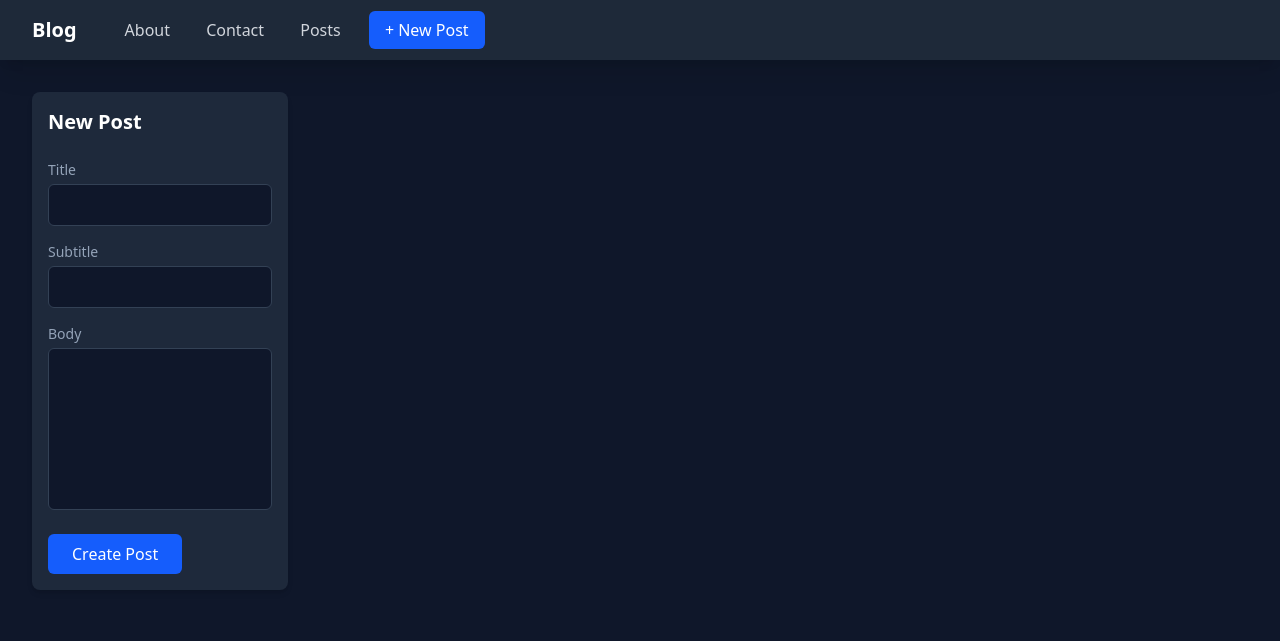
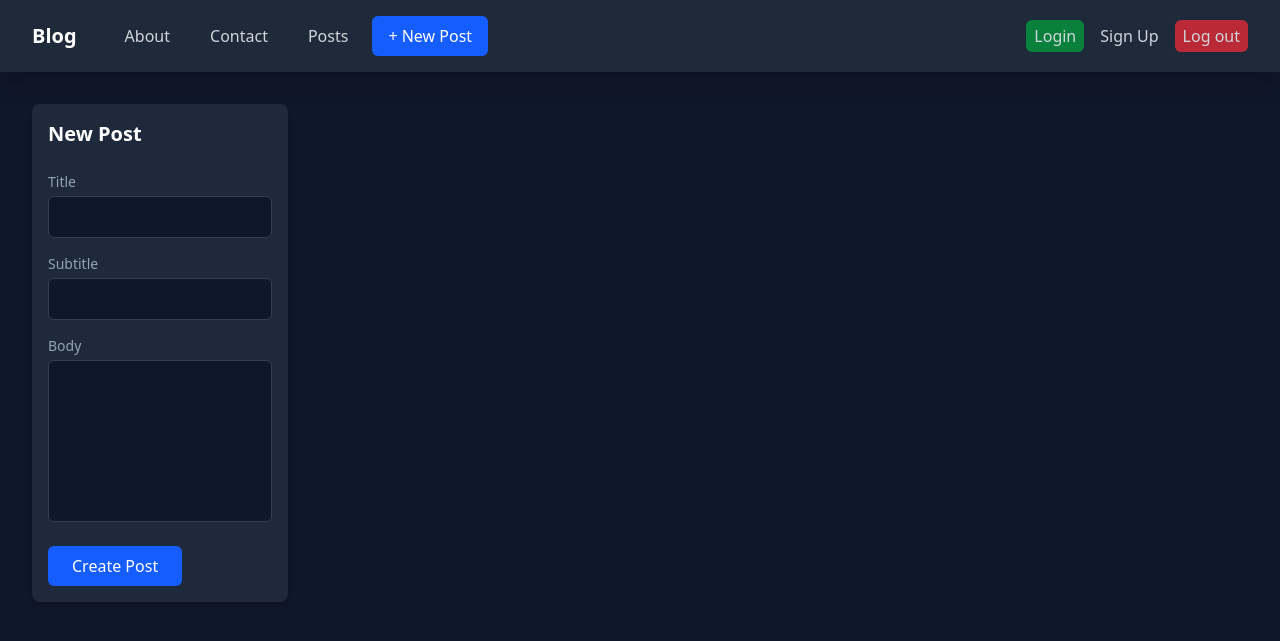
Before and after one commit to TrishonParrilla/Blog, a Django app: page /posts/new/ in a window 1280 px wide. Shown: the top 641 px of the page. Run offline with Django 5.2, Linux system fonts and the light colour scheme; some libraries are stand-ins or nearby versions.

Commit message:
Implemented user auth views and templates for signup, login, and logout

```diff
--- /dev/null
+++ b/accounts/urls.py
@@ -0,0 +1,7 @@
+from django.urls import path
+from .views import SignUpView
+
+
+urlpatterns = [
+    path("signup/", SignUpView.as_view(), name="signup"),
+]
--- a/config/settings.py
+++ b/config/settings.py
@@ -41,6 +41,7 @@ INSTALLED_APPS = [
     'posts',
     'tailwind',
     'theme',
+    'accounts',
 ]
 
 TAILWIND_APP_NAME = 'theme'
@@ -130,3 +131,6 @@ STATICFILES_DIRS = [str(BASE_DIR.joinpath("static"))]
 
 
 DEFAULT_AUTO_FIELD = 'django.db.models.BigAutoField'
+
+LOGIN_REDIRECT_URL = 'home'
+LOGOUT_REDIRECT_URL ='home'
--- a/config/urls.py
+++ b/config/urls.py
@@ -21,4 +21,6 @@ urlpatterns = [
     path('admin/', admin.site.urls),
     path("", include("pages.urls")),
     path("posts/", include("posts.urls")),
+    path("accounts/", include("accounts.urls")),
+    path("accounts/", include("django.contrib.auth.urls")),
 ]
--- a/templates/navbar.html
+++ b/templates/navbar.html
@@ -1,11 +1,18 @@
 {% block navbar %}
-<nav class="bg-gray-800 text-gray-300 px-8 py-4 gap-2 flex items-center  shadow-xl">
+<nav class="bg-gray-800 text-gray-300 px-8 py-4 flex items-center gap-2 shadow-xl">
   <a class="font-bold text-white text-xl mr-6 hover:text-blue-400 transition duration-200" href="{% url 'home' %}">Blog</a>
-  <div>
-    <a class="px-4 py-2 rounded-md text-md font-medium hover:bg-gray-700 hover:text-white transition duration-200" href="{% url 'about' %}">About</a>
-    <a class="px-4 py-2 rounded-md text-md font-medium hover:bg-gray-700 hover:text-white transition duration-200" href="{% url 'contact' %}">Contact</a>
-    <a class="px-4 py-2 rounded-md text-md font-medium hover:bg-gray-700 hover:text-white transition duration-200" href="{% url 'post_list' %}">Posts</a>
-    <a class="px-4 mx-2 py-2 rounded-md text-md font-medium bg-blue-600 text-white hover:bg-blue-500 transition duration-200" href="{% url 'post_new' %}">+ New Post</a>
+  <a class="px-4 py-2 rounded-md text-md font-medium hover:bg-gray-700 hover:text-white transition duration-200" href="{% url 'about' %}">About</a>
+  <a class="px-4 py-2 rounded-md text-md font-medium hover:bg-gray-700 hover:text-white transition duration-200" href="{% url 'contact' %}">Contact</a>
+  <a class="px-4 py-2 rounded-md text-md font-medium hover:bg-gray-700 hover:text-white transition duration-200" href="{% url 'post_list' %}">Posts</a>
+  <a class="px-4 py-2 rounded-md text-md font-medium bg-blue-600 text-white hover:bg-blue-500 transition duration-200" href="{% url 'post_new' %}">+ New Post</a>
+  <div class="ml-auto flex items-center gap-2">
+    <a class="px-2 py-1 rounded-md bg-green-600/70 text-md font-medium hover:bg-green-500/90 hover:text-white transition duration-200" href="{% url 'login' %}">Login</a>
+    <a class="px-2 py-1 rounded-md text-md font-medium hover:bg-gray-700 hover:text-white transition duration-200" href="{% url 'signup' %}">Sign Up</a>
+    <form action="{% url 'logout' %}" method="post">
+      {% csrf_token %}
+      <input type="submit" value="Log out" class="px-2 py-1 rounded-md bg-red-500/70 text-md font-medium hover:bg-red-500/90 hover:text-white transition duration-200 cursor-pointer">
+    </form>
+
   </div>
 </nav>
 {% endblock %}
--- a/theme/static/css/dist/styles.css
+++ b/theme/static/css/dist/styles.css
@@ -8,8 +8,13 @@
     --font-serif: ui-serif, Georgia, Cambria, 'Times New Roman', Times, serif;
     --font-mono: ui-monospace, SFMono-Regular, Menlo, Monaco, Consolas, 'Liberation Mono', 'Courier New',
     monospace;
+    --color-red-400: oklch(70.4% 0.191 22.216);
+    --color-red-500: oklch(63.7% 0.237 25.331);
+    --color-red-600: oklch(57.7% 0.245 27.325);
     --color-red-900: oklch(39.6% 0.141 25.723);
     --color-amber-300: oklch(87.9% 0.169 91.605);
+    --color-green-500: oklch(72.3% 0.219 149.579);
+    --color-green-600: oklch(62.7% 0.194 149.214);
     --color-green-900: oklch(39.3% 0.095 152.535);
     --color-teal-200: oklch(91% 0.096 180.426);
     --color-blue-400: oklch(70.7% 0.165 254.624);
@@ -250,8 +255,14 @@
   .mb-4 {
     margin-bottom: calc(var(--spacing) * 4);
   }
+  .ml-1 {
+    margin-left: calc(var(--spacing) * 1);
+  }
   .ml-8 {
     margin-left: calc(var(--spacing) * 8);
+  }
+  .ml-auto {
+    margin-left: auto;
   }
   .block {
     display: block;
@@ -259,17 +270,26 @@
   .flex {
     display: flex;
   }
+  .table {
+    display: table;
+  }
   .h-40 {
     height: calc(var(--spacing) * 40);
   }
   .h-screen {
     height: 100vh;
   }
+  .w-1 {
+    width: calc(var(--spacing) * 1);
+  }
   .w-1\/3 {
     width: calc(1/3 * 100%);
   }
   .w-1\/5 {
     width: calc(1/5 * 100%);
+  }
+  .w-5 {
+    width: calc(var(--spacing) * 5);
   }
   .w-5\/6 {
     width: calc(5/6 * 100%);
@@ -279,6 +299,18 @@
   }
   .w-full {
     width: 100%;
+  }
+  .border-collapse {
+    border-collapse: collapse;
+  }
+  .transform {
+    transform: var(--tw-rotate-x,) var(--tw-rotate-y,) var(--tw-rotate-z,) var(--tw-skew-x,) var(--tw-skew-y,);
+  }
+  .cursor-pointer {
+    cursor: pointer;
+  }
+  .resize {
+    resize: both;
   }
   .resize-none {
     resize: none;
@@ -347,6 +379,54 @@
   .bg-gray-800 {
     background-color: var(--color-gray-800);
   }
+  .bg-green-600 {
+    background-color: var(--color-green-600);
+  }
+  .bg-green-600\/50 {
+    background-color: color-mix(in srgb, oklch(62.7% 0.194 149.214) 50%, transparent);
+    @supports (color: color-mix(in lab, red, red)) {
+      background-color: color-mix(in oklab, var(--color-green-600) 50%, transparent);
+    }
+  }
+  .bg-green-600\/60 {
+    background-color: color-mix(in srgb, oklch(62.7% 0.194 149.214) 60%, transparent);
+    @supports (color: color-mix(in lab, red, red)) {
+      background-color: color-mix(in oklab, var(--color-green-600) 60%, transparent);
+    }
+  }
+  .bg-green-600\/70 {
+    background-color: color-mix(in srgb, oklch(62.7% 0.194 149.214) 70%, transparent);
+    @supports (color: color-mix(in lab, red, red)) {
+      background-color: color-mix(in oklab, var(--color-green-600) 70%, transparent);
+    }
+  }
+  .bg-red-400 {
+    background-color: var(--color-red-400);
+  }
+  .bg-red-500 {
+    background-color: var(--color-red-500);
+  }
+  .bg-red-500\/25 {
+    background-color: color-mix(in srgb, oklch(63.7% 0.237 25.331) 25%, transparent);
+    @supports (color: color-mix(in lab, red, red)) {
+      background-color: color-mix(in oklab, var(--color-red-500) 25%, transparent);
+    }
+  }
+  .bg-red-500\/50 {
+    background-color: color-mix(in srgb, oklch(63.7% 0.237 25.331) 50%, transparent);
+    @supports (color: color-mix(in lab, red, red)) {
+      background-color: color-mix(in oklab, var(--color-red-500) 50%, transparent);
+    }
+  }
+  .bg-red-500\/70 {
+    background-color: color-mix(in srgb, oklch(63.7% 0.237 25.331) 70%, transparent);
+    @supports (color: color-mix(in lab, red, red)) {
+      background-color: color-mix(in oklab, var(--color-red-500) 70%, transparent);
+    }
+  }
+  .bg-red-600 {
+    background-color: var(--color-red-600);
+  }
   .object-cover {
     object-fit: cover;
   }
@@ -359,6 +439,12 @@
   .p-6 {
     padding: calc(var(--spacing) * 6);
   }
+  .px-2 {
+    padding-inline: calc(var(--spacing) * 2);
+  }
+  .px-3 {
+    padding-inline: calc(var(--spacing) * 3);
+  }
   .px-4 {
     padding-inline: calc(var(--spacing) * 4);
   }
@@ -370,6 +456,9 @@
   }
   .px-8 {
     padding-inline: calc(var(--spacing) * 8);
+  }
+  .py-1 {
+    padding-block: calc(var(--spacing) * 1);
   }
   .py-2 {
     padding-block: calc(var(--spacing) * 2);
@@ -436,6 +525,9 @@
   .text-white {
     color: var(--color-white);
   }
+  .underline {
+    text-decoration-line: underline;
+  }
   .shadow-md {
     --tw-shadow: 0 4px 6px -1px var(--tw-shadow-color, rgb(0 0 0 / 0.1)), 0 2px 4px -2px var(--tw-shadow-color, rgb(0 0 0 / 0.1));
     box-shadow: var(--tw-inset-shadow), var(--tw-inset-ring-shadow), var(--tw-ring-offset-shadow), var(--tw-ring-shadow), var(--tw-shadow);
@@ -447,6 +539,10 @@
   .shadow-xl {
     --tw-shadow: 0 20px 25px -5px var(--tw-shadow-color, rgb(0 0 0 / 0.1)), 0 8px 10px -6px var(--tw-shadow-color, rgb(0 0 0 / 0.1));
     box-shadow: var(--tw-inset-shadow), var(--tw-inset-ring-shadow), var(--tw-ring-offset-shadow), var(--tw-ring-shadow), var(--tw-shadow);
+  }
+  .outline {
+    outline-style: var(--tw-outline-style);
+    outline-width: 1px;
   }
   .transition {
     transition-property: color, background-color, border-color, outline-color, text-decoration-color, fill, stroke, --tw-gradient-from, --tw-gradient-via, --tw-gradient-to, opacity, box-shadow, transform, translate, scale, rotate, filter, -webkit-backdrop-filter, backdrop-filter, display, content-visibility, overlay, pointer-events;
@@ -499,6 +595,50 @@
       }
     }
   }
+  .hover\:bg-green-500 {
+    &:hover {
+      @media (hover: hover) {
+        background-color: var(--color-green-500);
+      }
+    }
+  }
+  .hover\:bg-green-500\/90 {
+    &:hover {
+      @media (hover: hover) {
+        background-color: color-mix(in srgb, oklch(72.3% 0.219 149.579) 90%, transparent);
+        @supports (color: color-mix(in lab, red, red)) {
+          background-color: color-mix(in oklab, var(--color-green-500) 90%, transparent);
+        }
+      }
+    }
+  }
+  .hover\:bg-red-500 {
+    &:hover {
+      @media (hover: hover) {
+        background-color: var(--color-red-500);
+      }
+    }
+  }
+  .hover\:bg-red-500\/40 {
+    &:hover {
+      @media (hover: hover) {
+        background-color: color-mix(in srgb, oklch(63.7% 0.237 25.331) 40%, transparent);
+        @supports (color: color-mix(in lab, red, red)) {
+          background-color: color-mix(in oklab, var(--color-red-500) 40%, transparent);
+        }
+      }
+    }
+  }
+  .hover\:bg-red-500\/90 {
+    &:hover {
+      @media (hover: hover) {
+        background-color: color-mix(in srgb, oklch(63.7% 0.237 25.331) 90%, transparent);
+        @supports (color: color-mix(in lab, red, red)) {
+          background-color: color-mix(in oklab, var(--color-red-500) 90%, transparent);
+        }
+      }
+    }
+  }
   .hover\:text-blue-400 {
     &:hover {
       @media (hover: hover) {
@@ -531,6 +671,26 @@
       outline-style: none;
     }
   }
+}
+@property --tw-rotate-x {
+  syntax: "*";
+  inherits: false;
+}
+@property --tw-rotate-y {
+  syntax: "*";
+  inherits: false;
+}
+@property --tw-rotate-z {
+  syntax: "*";
+  inherits: false;
+}
+@property --tw-skew-x {
+  syntax: "*";
+  inherits: false;
+}
+@property --tw-skew-y {
+  syntax: "*";
+  inherits: false;
 }
 @property --tw-border-style {
   syntax: "*";
@@ -614,6 +774,11 @@
   inherits: false;
   initial-value: 0 0 #0000;
 }
+@property --tw-outline-style {
+  syntax: "*";
+  inherits: false;
+  initial-value: solid;
+}
 @property --tw-duration {
   syntax: "*";
   inherits: false;
@@ -633,29 +798,14 @@
   inherits: false;
   initial-value: 1;
 }
-@property --tw-rotate-x {
-  syntax: "*";
-  inherits: false;
-}
-@property --tw-rotate-y {
-  syntax: "*";
-  inherits: false;
-}
-@property --tw-rotate-z {
-  syntax: "*";
-  inherits: false;
-}
-@property --tw-skew-x {
-  syntax: "*";
-  inherits: false;
-}
-@property --tw-skew-y {
-  syntax: "*";
-  inherits: false;
-}
 @layer properties {
   @supports ((-webkit-hyphens: none) and (not (margin-trim: inline))) or ((-moz-orient: inline) and (not (color:rgb(from red r g b)))) {
     *, ::before, ::after, ::backdrop {
+      --tw-rotate-x: initial;
+      --tw-rotate-y: initial;
+      --tw-rotate-z: initial;
+      --tw-skew-x: initial;
+      --tw-skew-y: initial;
       --tw-border-style: solid;
       --tw-leading: initial;
       --tw-font-weight: initial;
@@ -674,15 +824,11 @@
       --tw-ring-offset-width: 0px;
       --tw-ring-offset-color: #fff;
       --tw-ring-offset-shadow: 0 0 #0000;
+      --tw-outline-style: solid;
       --tw-duration: initial;
       --tw-scale-x: 1;
       --tw-scale-y: 1;
       --tw-scale-z: 1;
-      --tw-rotate-x: initial;
-      --tw-rotate-y: initial;
-      --tw-rotate-z: initial;
-      --tw-skew-x: initial;
-      --tw-skew-y: initial;
     }
   }
 }
```
Also changed, not shown: accounts/views.py (+8 -1 lines), templates/registration/logged_out.html (added, +11 -0 lines), templates/registration/login.html (added, +14 -0 lines), templates/registration/signup.html (added, +15 -0 lines), db.sqlite3.
